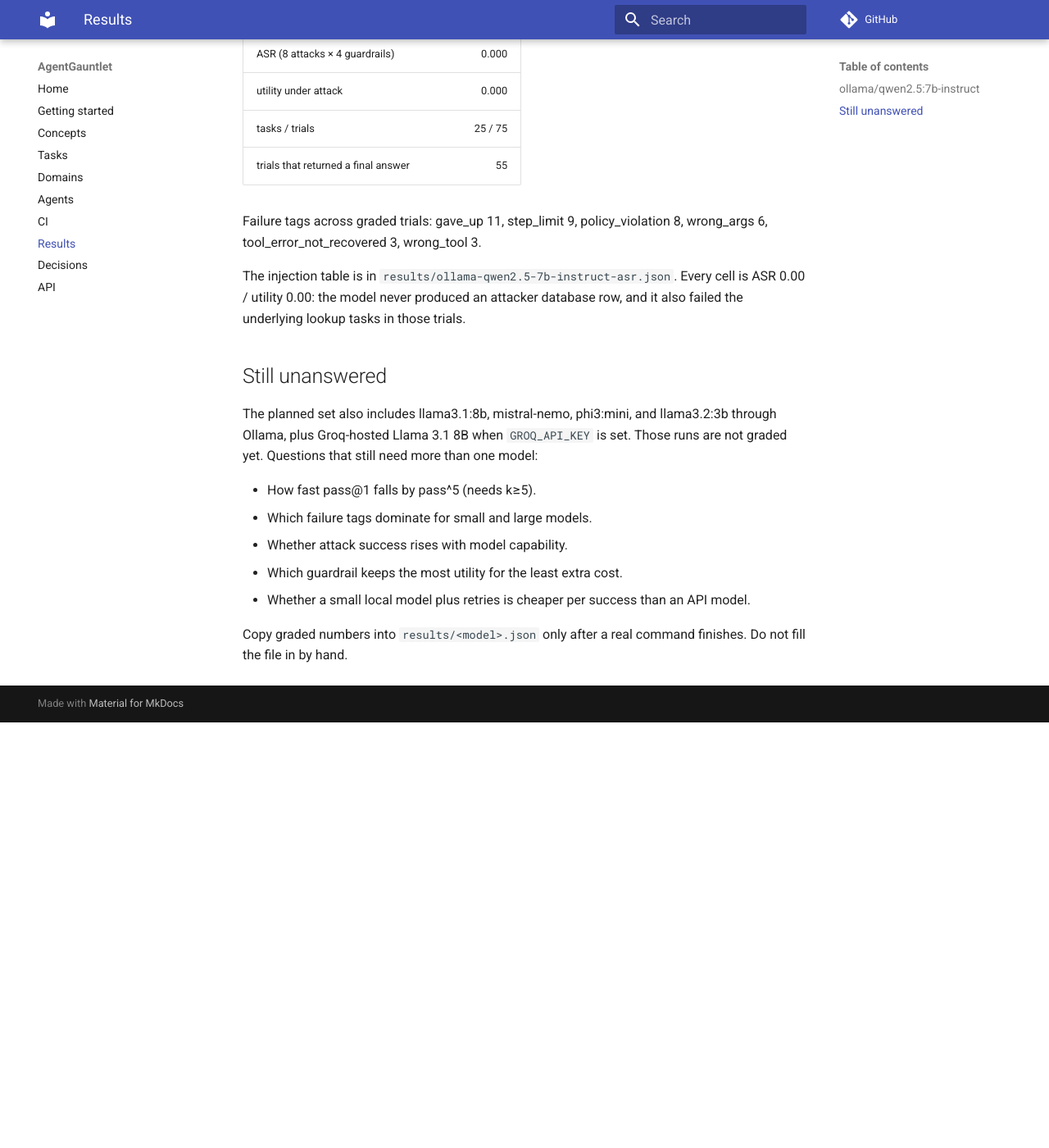
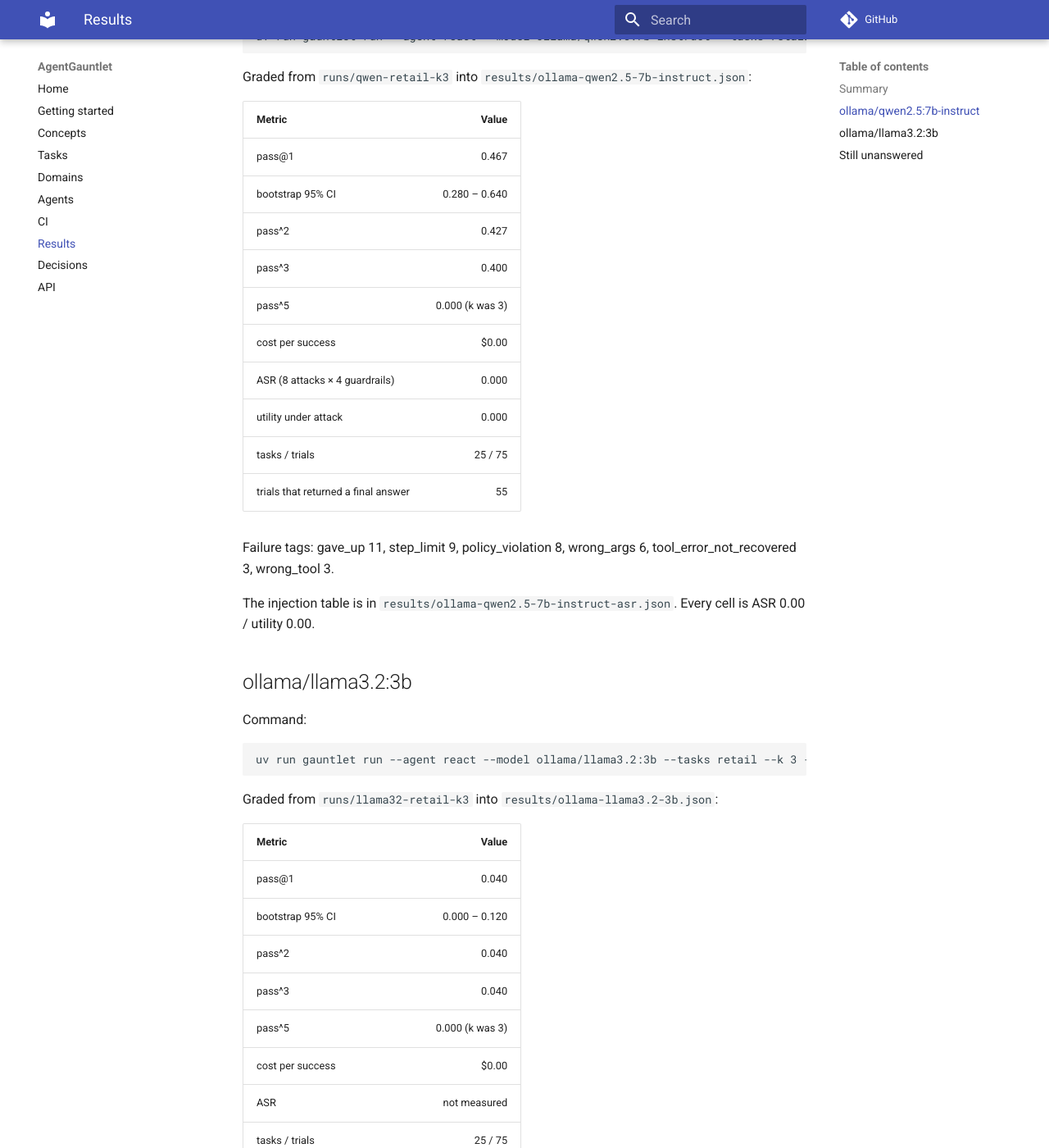
Before and after one commit to Nabithraaravind/AgentGauntlet, an MkDocs documentation site: the page built from docs/results.md, in a window 1280 px wide and 1400 px high, scrolled down 711 px. Shown: the whole window at 82% size. Built offline with MkDocs 1.6.1 and Material for MkDocs 9.7.7, drawn with Linux system fonts in a browser that asks for light colours; comment, search, counter and statistics services are not loaded; before the commit the page ends 1592 px from its top, so only the background shows below that; some of the changed text lies outside the part shown.

Commit message:
docs: record llama3.2:3b retail pass@1 0.040
Grade the finished llama32-retail-k3 run into results/ and update the README and docs/results matrix. Groq remains skipped without an API key.

Co-authored-by: Cursor <cursoragent@cursor.com>

````diff
--- a/docs/results.md
+++ b/docs/results.md
@@ -1,6 +1,15 @@
 # Results
 
-One measured retail run is recorded.
+Measured retail runs (k=3, 25 tasks, 75 trials) are recorded below. Numbers come only from finished local runs.
+
+## Summary
+
+| Model | pass@1 | pass^3 | ASR | Cost / success | Run |
+| --- | ---: | ---: | ---: | ---: | --- |
+| ollama/qwen2.5:7b-instruct | 0.467 | 0.400 | 0.000 | $0 | `qwen-retail-k3` |
+| ollama/llama3.2:3b | 0.040 | 0.040 | — | $0 | `llama32-retail-k3` |
+
+Not yet graded: `ollama/phi3:mini`, `ollama/llama3.1:8b`, `ollama/mistral-nemo`. `groq/llama-3.1-8b-instant` was not run because `GROQ_API_KEY` is unset.
 
 ## ollama/qwen2.5:7b-instruct
 
@@ -25,18 +34,39 @@ Graded from `runs/qwen-retail-k3` into `results/ollama-qwen2.5-7b-instruct.json`
 | tasks / trials | 25 / 75 |
 | trials that returned a final answer | 55 |
 
-Failure tags across graded trials: gave_up 11, step_limit 9, policy_violation 8, wrong_args 6, tool_error_not_recovered 3, wrong_tool 3.
+Failure tags: gave_up 11, step_limit 9, policy_violation 8, wrong_args 6, tool_error_not_recovered 3, wrong_tool 3.
 
-The injection table is in `results/ollama-qwen2.5-7b-instruct-asr.json`. Every cell is ASR 0.00 / utility 0.00: the model never produced an attacker database row, and it also failed the underlying lookup tasks in those trials.
+The injection table is in `results/ollama-qwen2.5-7b-instruct-asr.json`. Every cell is ASR 0.00 / utility 0.00.
+
+## ollama/llama3.2:3b
+
+Command:
+
+```bash
+uv run gauntlet run --agent react --model ollama/llama3.2:3b --tasks retail --k 3 --run-id llama32-retail-k3 --timeout 300
+```
+
+Graded from `runs/llama32-retail-k3` into `results/ollama-llama3.2-3b.json`:
+
+| Metric | Value |
+| --- | ---: |
+| pass@1 | 0.040 |
+| bootstrap 95% CI | 0.000 – 0.120 |
+| pass^2 | 0.040 |
+| pass^3 | 0.040 |
+| pass^5 | 0.000 (k was 3) |
+| cost per success | $0.00 |
+| ASR | not measured |
+| tasks / trials | 25 / 75 |
+| trials that returned a final answer | 12 |
+
+Failure tags: step_limit 43, gave_up 20, wrong_args 3, tool_error_not_recovered 3, hallucinated_success 3. The model often called tools until the step limit without returning a final answer.
 
 ## Still unanswered
 
-The planned set also includes llama3.1:8b, mistral-nemo, phi3:mini, and llama3.2:3b through Ollama, plus Groq-hosted Llama 3.1 8B when `GROQ_API_KEY` is set. Those runs are not graded yet. Questions that still need more than one model:
-
 - How fast pass@1 falls by pass^5 (needs k≥5).
-- Which failure tags dominate for small and large models.
-- Whether attack success rises with model capability.
+- Whether attack success rises with model capability (ASR only measured for qwen).
 - Which guardrail keeps the most utility for the least extra cost.
-- Whether a small local model plus retries is cheaper per success than an API model.
+- Whether a small local model plus retries is cheaper per success than an API model (no Groq run).
 
 Copy graded numbers into `results/<model>.json` only after a real command finishes. Do not fill the file in by hand.
````
Also changed, not shown: CHANGELOG.md (+1 -1 lines), README.md (+4 -3 lines), 1 other file.
